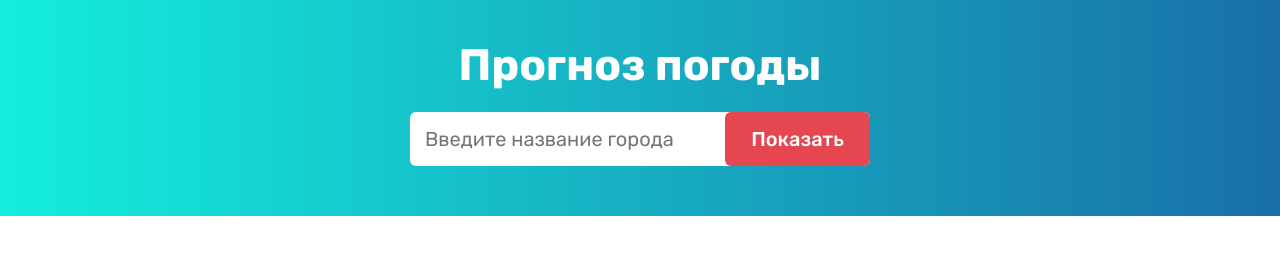
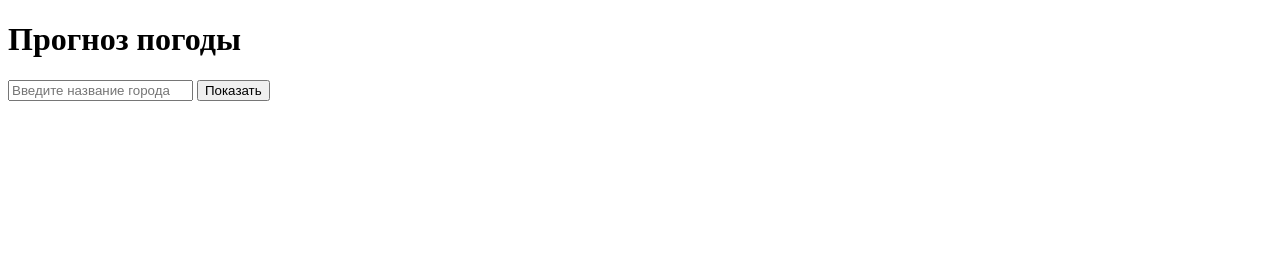
Before and after one commit to waneyok/weather, a plain HTML site: page index.html in a window 1280 px wide. Drawn offline with Linux system fonts and the light colour scheme; files that its build step writes are made by us from their sources; files whose address does not match are found by name.

Commit message:
index.html

```diff
--- a/index.html
+++ b/index.html
@@ -5,7 +5,7 @@
     <meta charset="UTF-8">
     <meta name="viewport" content="width=device-width, initial-scale=1.0">
     <title>Прогноз погоды</title>
-    <link rel="stylesheet" href="./css/main.css">
+    <link rel="stylesheet" href=".main.css">
     <link rel="stylesheet" href="https://cdnjs.cloudflare.com/ajax/libs/font-awesome/6.0.0-beta3/css/all.min.css">
 </head>
 <body>
```
